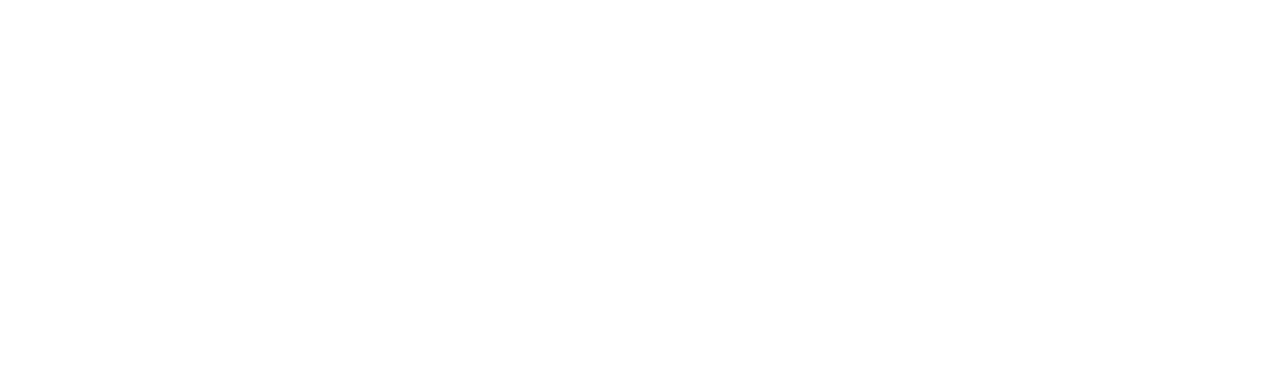
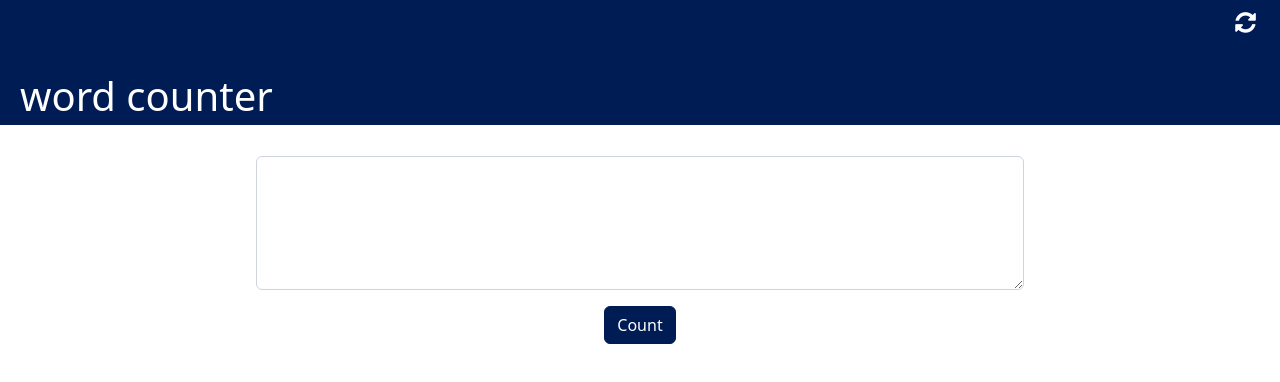
Before and after one commit to kelleyfraser/word-counter-app, a React (Create React App) app: page / in a window 1280 px wide. Shown: the top 382 px of the page. Built offline with nearby package versions, Linux system fonts and the light colour scheme.

Commit message:
Completed App.js using custom components.

```diff
--- a/src/App.js
+++ b/src/App.js
@@ -1,9 +1,24 @@
+import AppHeader from './components/appHeader';
+import InputForm from './components/inputForm';
+import ResultList from './components/resultList';
+import useCountState from './hooks/useCountState';
 import './App.scss';
 
 function App() {
+  const saveInputData = ((text) => {
+    const trimmedText = text.trim();
+    if (trimmedText.length > 0) {
+      countText(trimmedText);
+    }
+  });
+
+  const {counts, countText, inputText, resetWordCounter} = useCountState([]);
+
   return (
     <div className="App">
-
+      <AppHeader resetWordCounter={resetWordCounter} />
+      <InputForm saveInputData={saveInputData}/>
+      <ResultList text={inputText} counts={counts} countText={countText} />
     </div>
   );
 }
```
